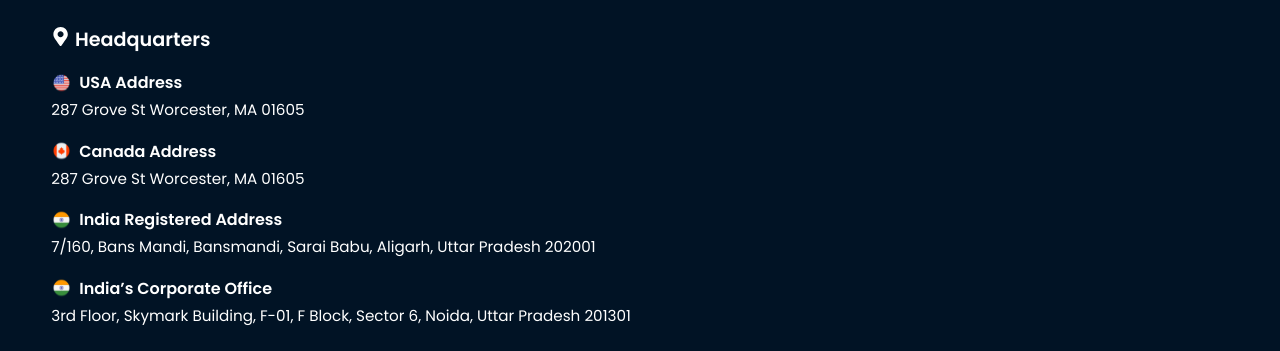
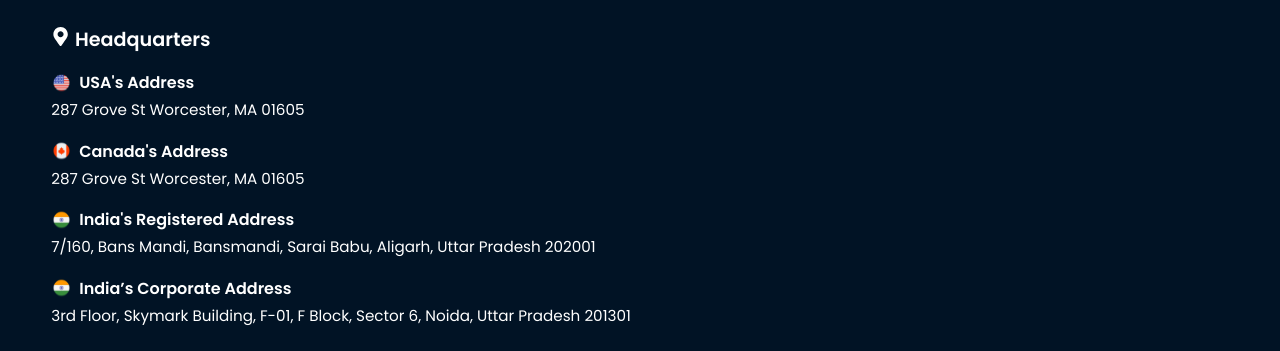
Before and after one commit to FNP-git/FNP-GLOBAL, a React (Vite) app in the folder frontend/: page / in a window 1280 px wide. Shown: the part 7479-7830 px from the top of the page. Built offline with nearby package versions, Linux system fonts and the light colour scheme.

Commit message:
dist added

```diff
--- a/frontend/src/components/Footer.jsx
+++ b/frontend/src/components/Footer.jsx
@@ -59,7 +59,7 @@ const Footer = () => {
           <div className="address-line">
             <div className="flag-label">
               <img src={usa} alt="usa" />
-              <span>USA Address</span>
+              <span>USA's Address</span>
             </div>
             <p>287 Grove St Worcester, MA 01605</p>
           </div>
@@ -67,7 +67,7 @@ const Footer = () => {
           <div className="address-line">
             <div className="flag-label">
               <img src={canada} alt="canada" />
-              <span>Canada Address</span>
+              <span>Canada's Address</span>
             </div>
             <p>287 Grove St Worcester, MA 01605</p>
           </div>
@@ -75,7 +75,7 @@ const Footer = () => {
           <div className="address-line">
             <div className="flag-label">
               <img src={india} alt="india" />
-              <span>India Registered Address</span>
+              <span>India's Registered Address</span>
             </div>
             <p>7/160, Bans Mandi, Bansmandi, Sarai Babu, Aligarh, Uttar Pradesh 202001</p>
           </div>
@@ -83,7 +83,7 @@ const Footer = () => {
           <div className="address-line">
             <div className="flag-label">
               <img src={india} alt="india" />
-              <span>India’s Corporate Office</span>
+              <span>India’s Corporate Address</span>
             </div>
             <p>3rd Floor, Skymark Building, F-01, F Block, Sector 6, Noida, Uttar Pradesh 201301</p>
           </div>
--- a/frontend/src/pages/About.jsx
+++ b/frontend/src/pages/About.jsx
@@ -53,7 +53,7 @@ const About = () => {
                 <DirCard
                   image={anshul}
                   name="Prateek Varshney"
-                  position="Managing Director"
+                  position="Founder & COO"
                 />
               </div>
               <div id="directors2">
--- a/frontend/src/pages/Home.css
+++ b/frontend/src/pages/Home.css
@@ -189,7 +189,7 @@
       font-size: clamp(1.5rem, 5vw, 2.5rem);
     }
     #rectimg{
-      height: clamp(2.5rem, 5vw, 4rem);vw
+      height: clamp(2.5rem, 5vw, 4rem);
     }
     #subhead{
       font-size: clamp(1.2rem, 5vw, 2.5rem);
```
